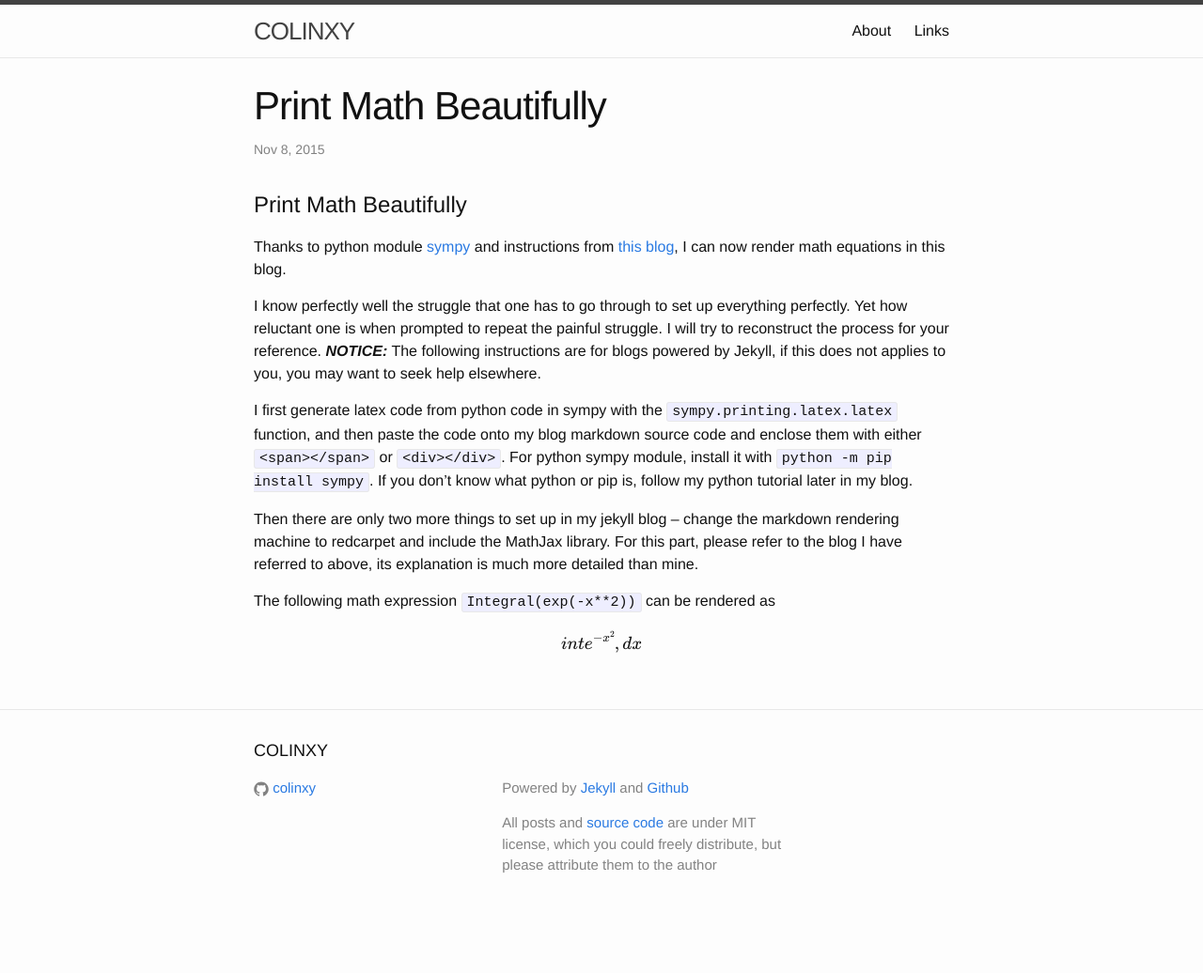
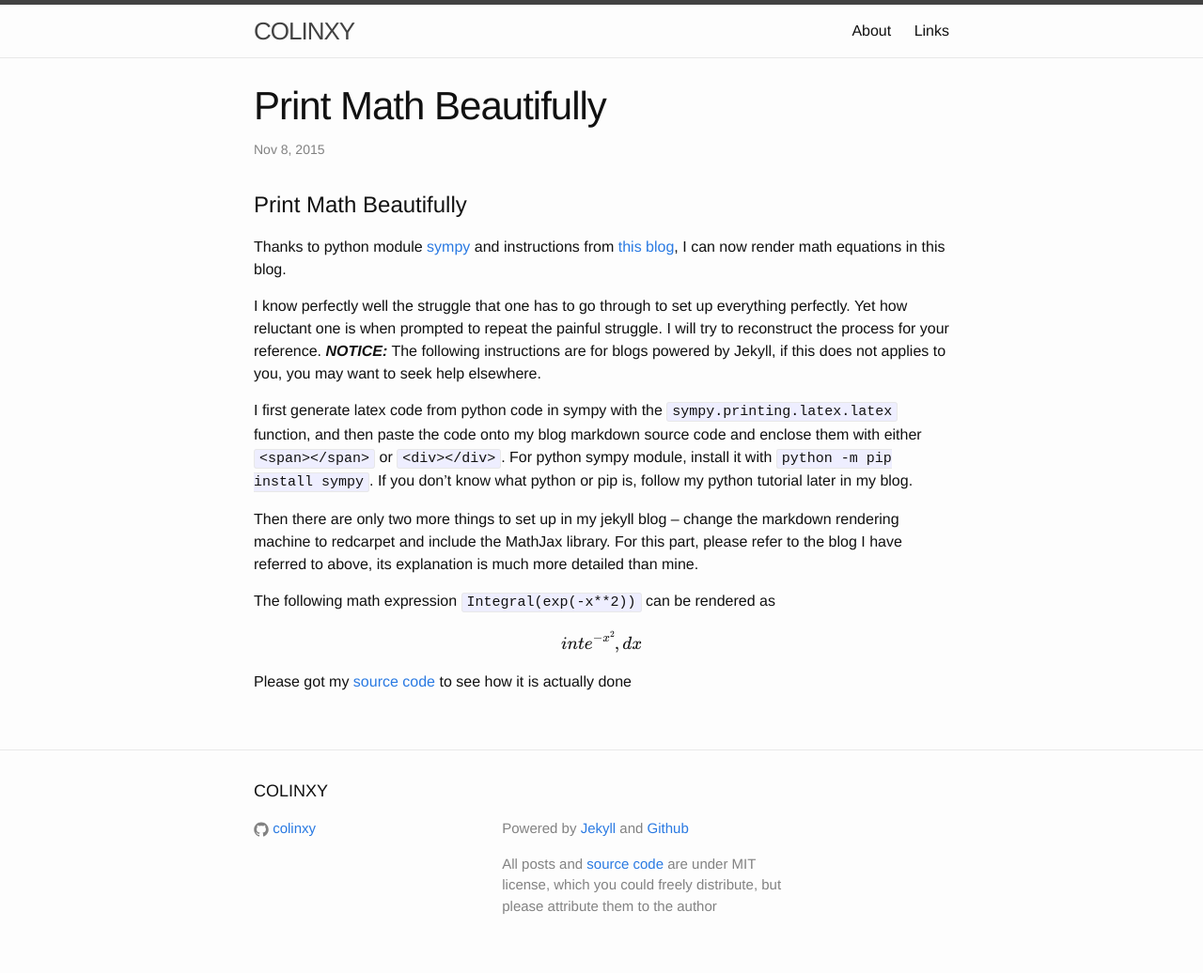
Before and after one commit to colinxy/colinxy.github.io, a Jekyll site: the page built from _posts/2015-11-08-print-math-beatifully.md, in a window 1280 px wide. Shown: the whole page at 94% size. Built offline with Jekyll 4.4.1, drawn with Linux system fonts in a browser that asks for light colours; Markdown is read by kramdown in place of the engine named in the settings; formulas are drawn with MathJax 3; before the commit the page ends 993 px from its top, so only the background shows below that.

Commit message:
new post

```diff
--- a/_posts/2015-11-08-print-math-beatifully.md
+++ b/_posts/2015-11-08-print-math-beatifully.md
@@ -35,5 +35,7 @@ can be rendered as
 $$ \\int e^{- x^{2}}\\, dx $$
 </div>
 
+Please got my [source code](https://github.com/colinxy/colinxy.github.io/blob/master/_posts/2015-11-08-print-math-beatifully.md)
+to see how it is actually done
 
 <script type="text/javascript" src="http://cdn.mathjax.org/mathjax/latest/MathJax.js?config=TeX-AMS-MML_HTMLorMML"></script>
```
